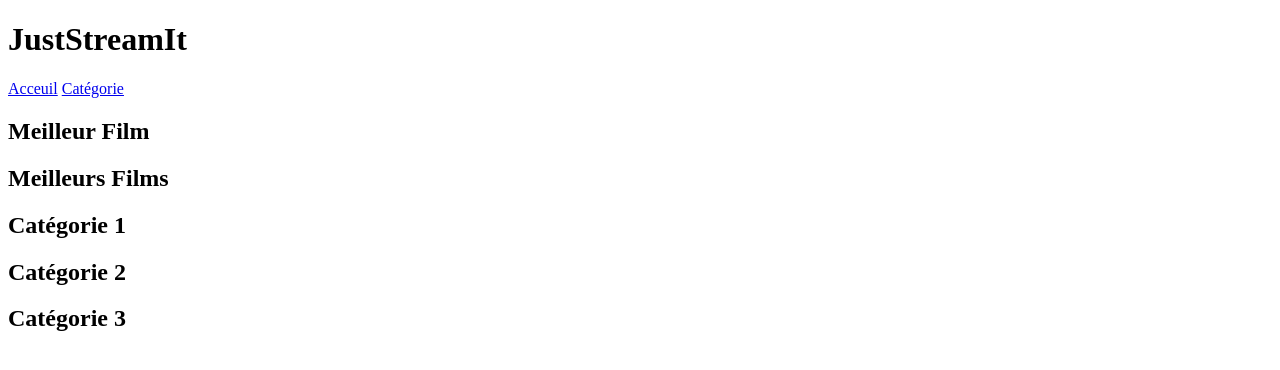
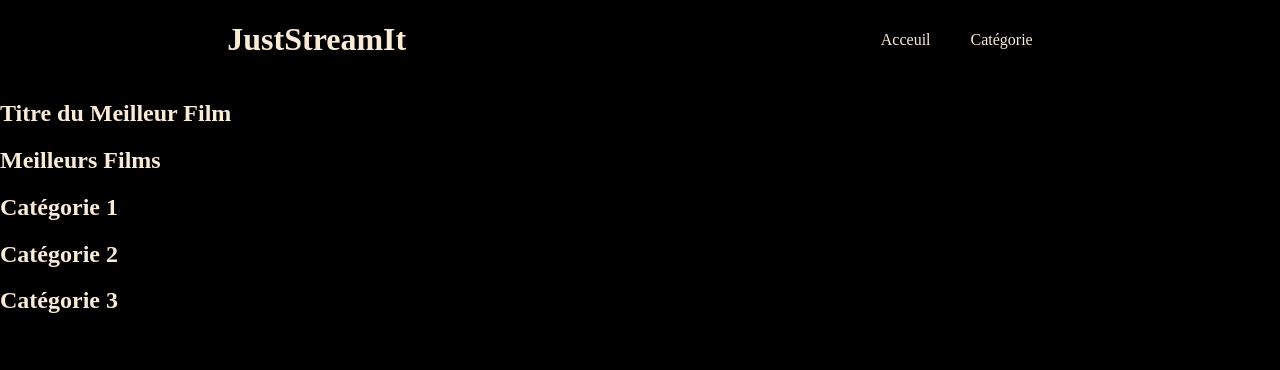
Before and after one commit to XDevant/P6_devant_xavier, a plain HTML site: page index.html in a window 1280 px wide. Drawn offline with Linux system fonts and the light colour scheme.

Commit message:
header, nav done

```diff
--- a/index.html
+++ b/index.html
@@ -16,7 +16,7 @@
         </header>
         <main>
             <article>
-                <h2>Meilleur Film</h2>
+                <h2>Titre du Meilleur Film</h2>
             </article>
             <article>
                 <h2>Meilleurs Films</h2>
--- a/style.css
+++ b/style.css
@@ -0,0 +1,33 @@
+body {
+    background-color: black;
+    color: antiquewhite;
+    margin: 0;
+    padding: 0;
+    display: flex;
+    flex-direction: column;
+    justify-content: space-between;
+    box-sizing: border-box;
+    width: 100%;
+}
+
+header {
+    display: flex;
+    flex-wrap: wrap;
+    justify-content: space-around;
+    width: 100%;
+}
+
+nav {
+    display: flex;
+    align-items: center;
+}
+
+a {
+    padding: 0 20px;
+    color: antiquewhite;
+    text-decoration: none;
+  }
+
+  h1 {
+    max-width: 50%;
+}
```
